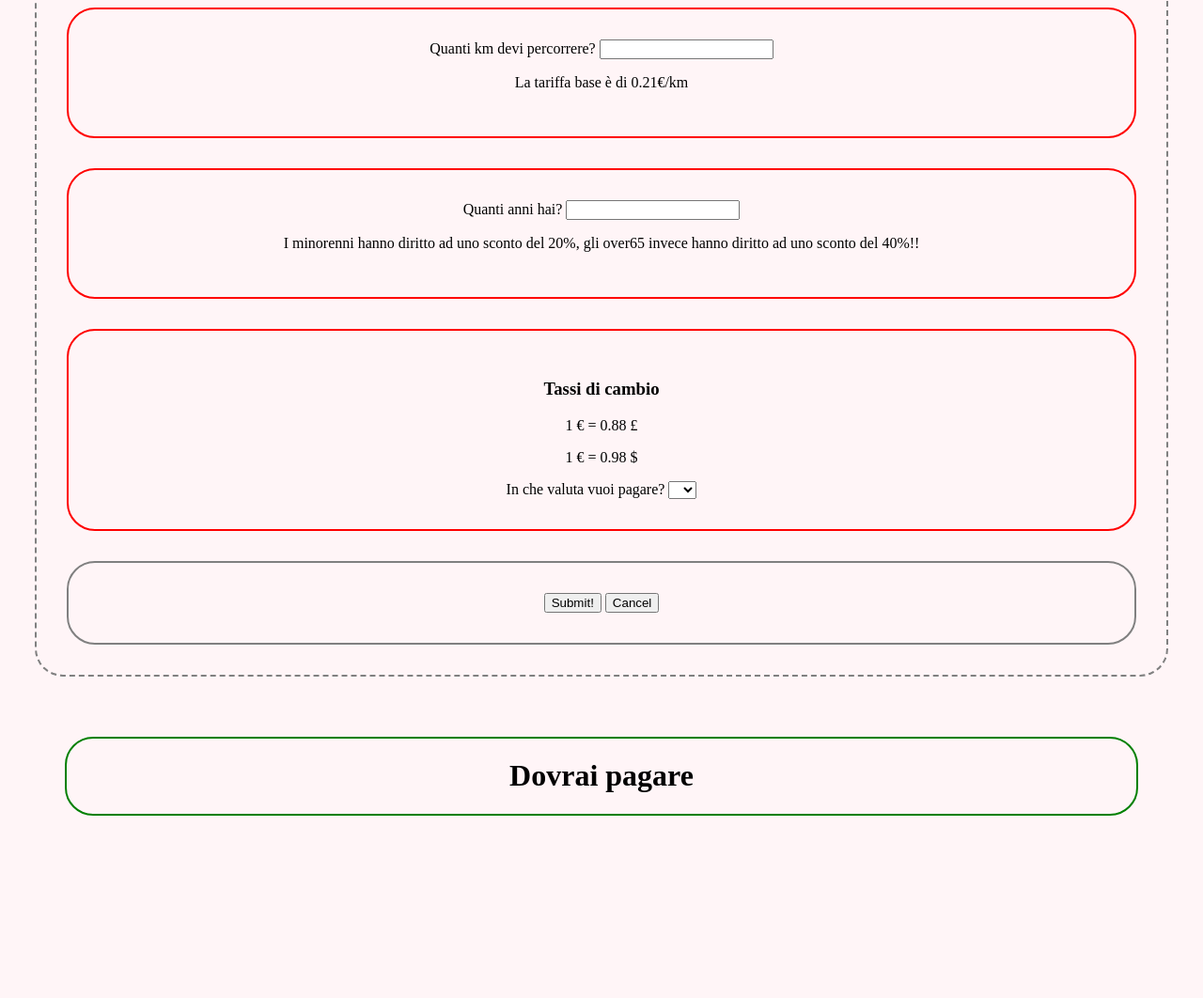
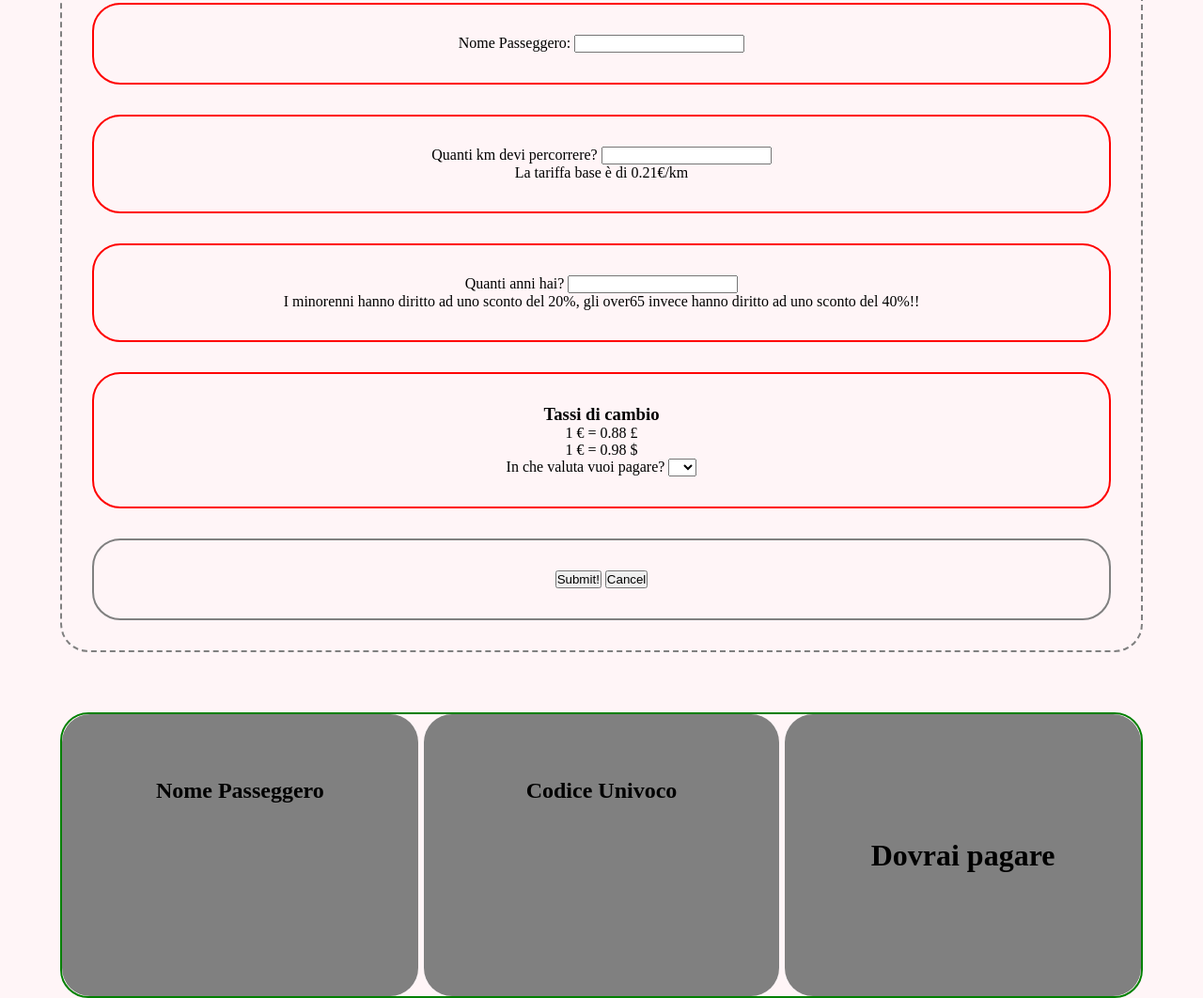
Before and after one commit to scurenza/js-biglietto-treno-form, a plain HTML site: page index.html in a window 1280 px wide. Shown: the part 148-1210 px from the top of the page at 94% size. Before the commit the page ends 1024 px from the top, so only its background shows below. Drawn offline with Linux system fonts and the light colour scheme.

Commit message:
migliorie Milestone 2

```diff
--- a/css/style.css
+++ b/css/style.css
@@ -1,3 +1,8 @@
+*{
+    margin: 0;
+    padding: 0;
+    box-sizing: border-box;
+}
 .container{
     width: 90%;
     margin: 0 auto;
@@ -31,6 +36,13 @@
     border-radius: 30px;
 }
 
+.white{
+    color: white;
+    filter: brightness(100%);
+}
+
+
+
 /* Style */
 body{
     background-color: rgba(255, 192, 203, 0.150);
@@ -39,3 +51,32 @@ body{
 .title{
     text-decoration: underline;
 }
+
+.userName{
+    width: 33%;
+    display: flex;
+    justify-content: center;
+    flex-direction: column;
+    min-height: 300px;
+    align-items: center;
+    justify-content: space-around;
+    background-color: grey;
+    border-radius: 30px;
+}
+
+.userName span{
+    font-size: 2rem;
+    background-color: yellowgreen;
+    width: min-content;
+
+}
+
+h1{
+    margin: 1rem 0;
+}
+
+.ticket{
+    display: flex;
+    vertical-align: middle;
+    justify-content: space-between;
+}
--- a/index.html
+++ b/index.html
@@ -14,6 +14,11 @@
     <!-- Form -->
     <div class="container grey-dashed-border">
       <h1 class="title">Calcolatore prezzo biglietto</h1>
+      <div class="red-border">
+        <label for="userNameInput">Nome Passeggero: </label>
+        <input type="text" name="" id="userNameInput" />
+      </div>
+
       <div class="red-border">
         <label for="userDistance">Quanti km devi percorrere?</label>
         <input type="text" name="" id="userDistance" />
@@ -48,8 +53,18 @@
         <button id="cancel">Cancel</button>
       </div>
     </div>
-    <div class="container green-border">
-      <h1>Dovrai pagare <span id="result" class="title"></span></h1>
+    <div class="container green-border ticket">
+      <div class="userName">
+        <h2>Nome Passeggero</h2>
+        <span id="userName"></span>
+      </div>
+      <div class="userName">
+        <h2>Codice Univoco</h2>
+        <span id="unicCode"></span>
+      </div>
+      <div class="userName">
+        <h1>Dovrai pagare <span id="result" class="title"></span></h1>
+      </div>
     </div>
     <script src="js/script.js"></script>
   </body>
--- a/js/script.js
+++ b/js/script.js
@@ -9,15 +9,19 @@ const cancelBtn = document.getElementById("cancel");
 
 // Prendo gli input
 let userDistanceInput = document.getElementById("userDistance");
-let userAgeInput =document.getElementById("userAge");
+let userAgeInput = document.getElementById("userAge");
+let userNameInput = document.getElementById("userNameInput");
 
 // Submit al click del bottone submitBtn
 submitBtn.addEventListener("click", function() {
     // elaboro gli input
     let userDistance = parseInt(userDistanceInput.value);
     let userAge = parseInt(userAgeInput.value);
+    let userName = userNameInput.value;
+    let unicCode = Math.trunc( (Math.random() * (10000 - 1 + 1) + 1));
     console.log(userDistance, typeof(userDistance));
     console.log(userAge, typeof(userAge));
+    console.log(userName, typeof(userName));
 
     // Elaborazione ed output
     userPrice = basePrice * userDistance ;
@@ -36,9 +40,11 @@ else {
     userPrice = Math.trunc(userPrice*100)/100;
 }
 
+
 // Ripulisco l'input
 userDistanceInput.value = "";
 userAgeInput.value = "";
+userNameInput.value ="";
 
 
 // Stampiamo a schermo il risultato
@@ -54,6 +60,14 @@ if (document.getElementById('currency').value === 'dollar') {
     document.getElementById("result").innerHTML = (Math.trunc( (userPrice * 0.98)*100)/100) + '$';
     }
 
+if (document.getElementById('userNameInput').value != 0 ) {
+    document.getElementById('UserName').innerHTML = userName;
+}
+
+if (userNameInput.lenght != 0) {
+    document.getElementById('userName').innerHTML = userName;
+    document.getElementById('unicCode').innerHTML = unicCode;
+}
 // Ripulisco campo valuta
 currency.value = "";
 });
```
